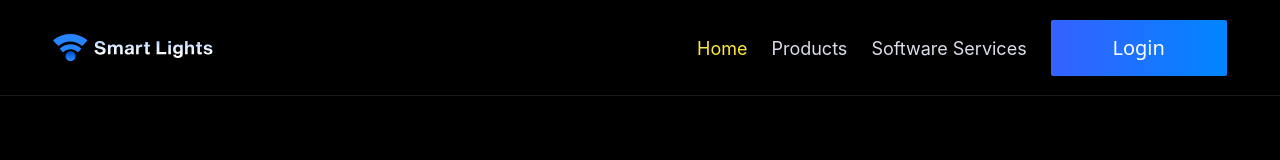
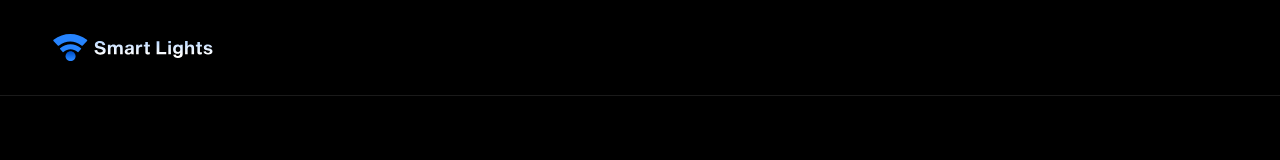
Before and after one commit to atul2oct/task-blacksof, a React (Create React App) app: page / in a window 1280 px wide. Shown: the top 160 px of the page. Built offline with nearby package versions, Linux system fonts and the light colour scheme.

Commit message:
some changes

```diff
--- a/package.json
+++ b/package.json
@@ -3,6 +3,7 @@
   "version": "0.1.0",
   "private": true,
   "dependencies": {
+    "@heroicons/react": "^2.1.5",
     "@testing-library/jest-dom": "^5.17.0",
     "@testing-library/react": "^13.4.0",
     "@testing-library/user-event": "^13.5.0",
--- a/src/components/common/Navbar.jsx
+++ b/src/components/common/Navbar.jsx
@@ -1,50 +1,75 @@
-import React from 'react'
-import { Link, matchPath, useLocation } from 'react-router-dom'
-import logo from '../../assests/Images/smart lights_logo.svg'
+import React, { useState } from 'react';
+import { Link, matchPath, useLocation } from 'react-router-dom';
+import logo from '../../assests/Images/smart lights_logo.svg';
 import { NavbarLinks } from '../../data/navbar-links';
 import Button from './Button';
+import { Bars3Icon, XMarkIcon } from '@heroicons/react/24/outline'; // You might need to install @heroicons/react
 
 const Navbar = () => {
     const location = useLocation();
+    const [isMobileMenuOpen, setIsMobileMenuOpen] = useState(false);
 
     const matchRoute = (route) => {
-        // if the current URL path (location.pathname) matches a specific route.
-        return matchPath({path:route}, location.pathname)
-    }
+        return matchPath({ path: route }, location.pathname);
+    };
 
     return (
-    <div className={`flex h-24 items-center justify-center border-b-[1px] border-b-[#FFFFFF1A] ${location.pathname !== '/' ? "bg-richblack-800" : ""}transition-all duration-200`}>
-
+        <div className={`flex h-24 items-center justify-center border-b-[1px] border-b-[#FFFFFF1A] ${location.pathname !== '/' ? "bg-richblack-800" : ""} transition-all duration-200`}>
             <div className='flex w-11/12 justify-between items-center max-w-maxContent'>
-        {/* logo */}
+                {/* Logo */}
                 <Link to='/'>
-                <img src={logo} alt='logo' loading="lazy" width={160} height={42}/>
+                    <img src={logo} alt='logo' loading="lazy" width={160} height={42} />
                 </Link>
 
+                {/* Mobile Menu Button */}
+                <div className='block md:hidden'>
+                    <button
+                        onClick={() => setIsMobileMenuOpen(!isMobileMenuOpen)}
+                        className='text-richblack-25'
+                    >
+                        {isMobileMenuOpen ? (
+                            <XMarkIcon className='h-6 w-6' />
+                        ) : (
+                            <Bars3Icon className='h-6 w-6' />
+                        )}
+                    </button>
+                </div>
 
-        {/* nav links */}
-            <nav className='hidden md:block'>
-                <ul className='flex items-center gap-x-6 text-richblack-25'>
-                    {
-                        NavbarLinks.map((link,index) => (
-                            <li keys={index}>
+                {/* Nav Links */}
+                <nav className={`flex-col md:flex-row flex items-center gap-x-6 text-richblack-25 ${isMobileMenuOpen ? 'flex' : 'hidden'}`}>
+                    <ul className='flex items-center gap-x-6'>
+                        {NavbarLinks.map((link, index) => (
+                            <li key={index}>
                                 <Link to={link?.path}>
                                     <p className={`${matchRoute(link?.path) ? "text-yellow-25" : "text-richblack-25"} h-5 font-inter font-normal text-lg leading-[21.78px] text-center`}>
                                         {link.title}
                                     </p>
                                 </Link>
                             </li>
-                        ))
-                    }
+                        ))}
+                    </ul>
 
+                    <Button text="Login" customClass="hidden md:block bg-gradient-to-r from-[#3661FF] to-[#0085FF]" />
 
-                    <Button text="Login" customClass="bg-gradient-to-r from-[#3661FF] to-[#0085FF]"/>
+                    {/* Mobile Menu */}
+                    <div className={`fixed top-0 right-0 w-2/3 h-full bg-richblack-800 md:hidden transition-transform transform ${isMobileMenuOpen ? 'translate-x-0' : 'translate-x-full'}`}>
+                        <ul className='flex flex-col items-center mt-20 space-y-6'>
+                            {NavbarLinks.map((link, index) => (
+                                <li key={index}>
+                                    <Link to={link?.path}>
+                                        <p className={`${matchRoute(link?.path) ? "text-yellow-25" : "text-richblack-25"} text-2xl font-inter font-normal text-center`}>
+                                            {link.title}
+                                        </p>
+                                    </Link>
+                                </li>
+                            ))}
+                            <Button text="Login" customClass="bg-gradient-to-r from-[#3661FF] to-[#0085FF]" />
                         </ul>
+                    </div>
                 </nav>
             </div>
+        </div>
+    );
+};
 
-    </div>
-  )
-}
-
-export default Navbar
+export default Navbar;
```
Also changed, not shown: 1 other file (tests, documents, lock files or other folders). Lines whose indentation alone changed are shown as unchanged.
